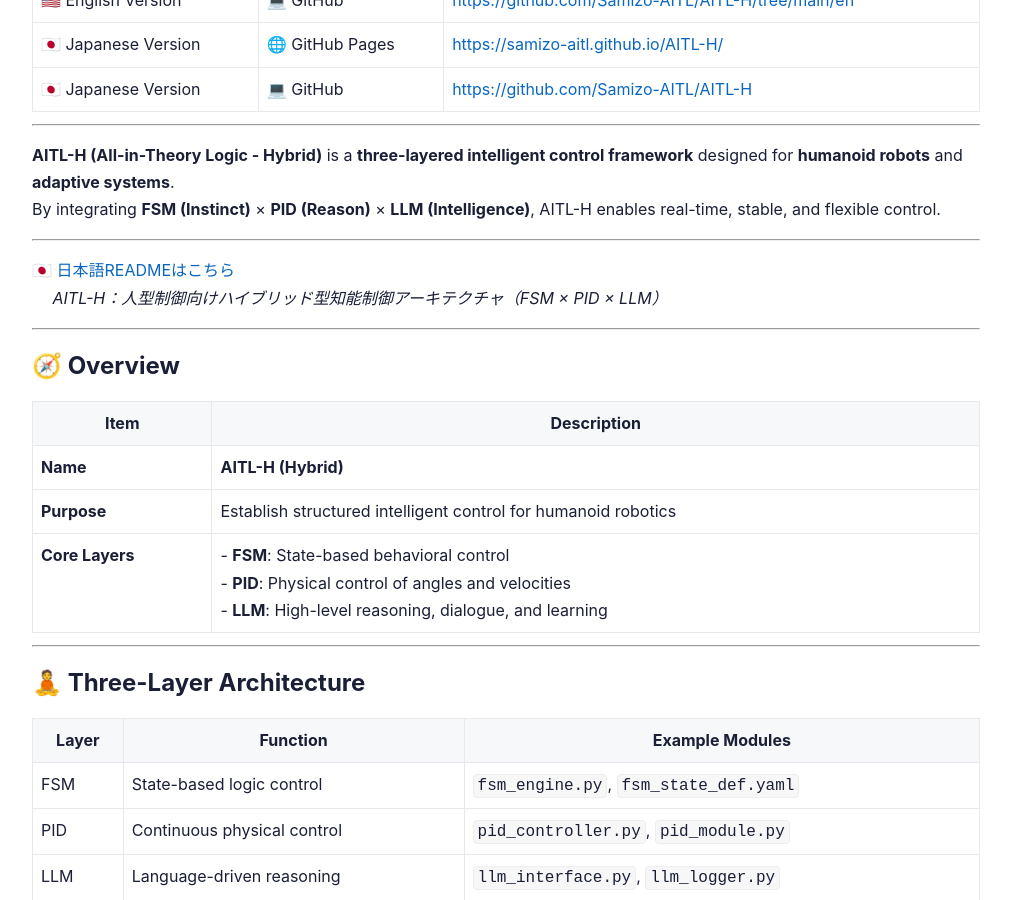
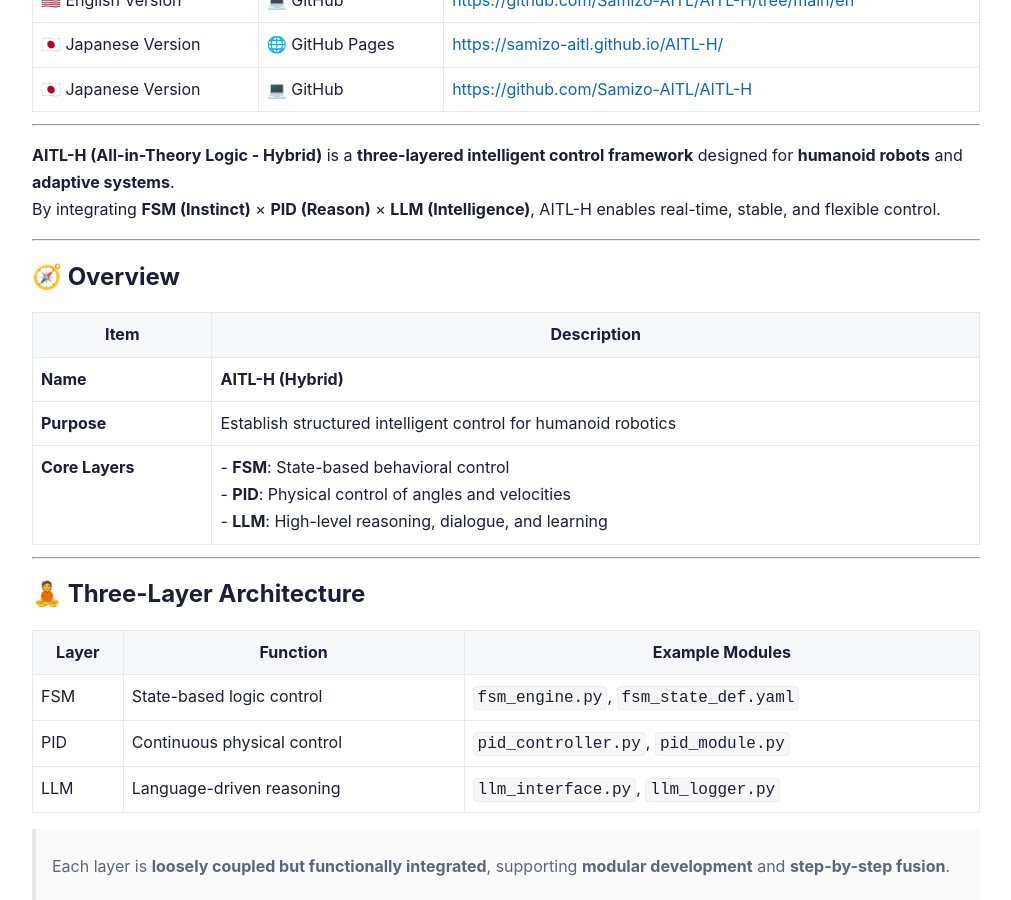
Before and after one commit to Samizo-AITL/AITL-H, a Jekyll site: the page built from en/index.md, in a window 1280 px wide and 900 px high, scrolled down 481 px. Shown: the whole window, without its empty margins (134-1145 px from the left). Built offline with Jekyll 4.4.1, drawn with Linux system fonts in a browser that asks for light colours.

Commit message:
Update index.md

```diff
--- a/en/index.md
+++ b/en/index.md
@@ -26,11 +26,6 @@
 
 **AITL-H (All-in-Theory Logic - Hybrid)** is a **three-layered intelligent control framework** designed for **humanoid robots** and **adaptive systems**.
 By integrating **FSM (Instinct)** × **PID (Reason)** × **LLM (Intelligence)**, AITL-H enables real-time, stable, and flexible control.
-
----
-
-🇯🇵 [日本語READMEはこちら](../README.md)
-　  *AITL-H：人型制御向けハイブリッド型知能制御アーキテクチャ（FSM × PID × LLM）*
 
 ---
 
```
